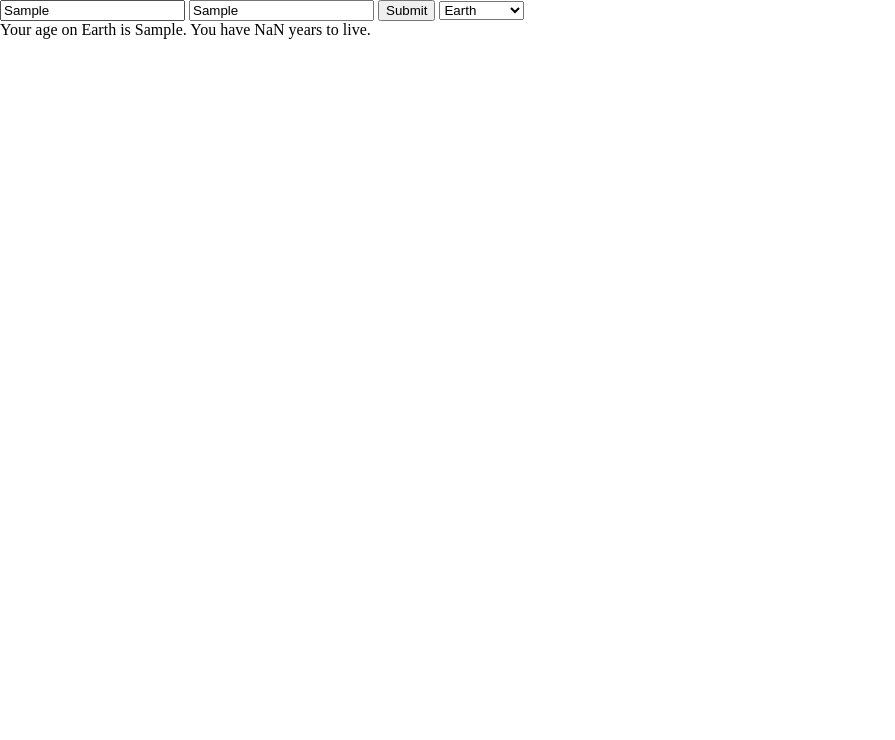
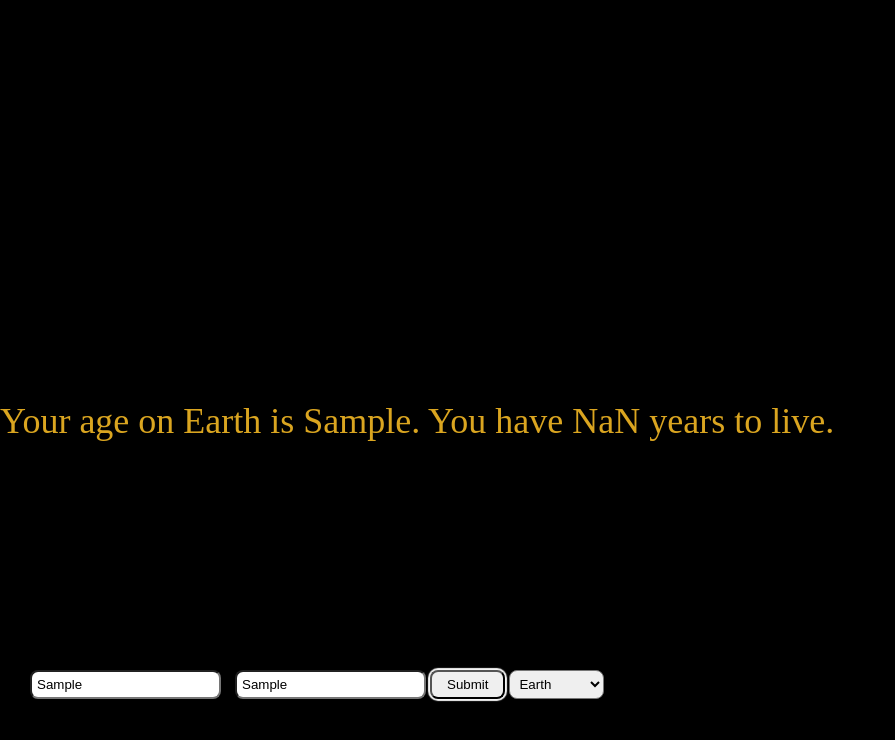
Before and after one commit to dcouch440/solar-age-calculator, a website built with webpack: page src/index.html in a window 1280 px wide. Both pictures are taken after typing "Sample", "Sample" into the empty fields and a click on the button "Submit". Shown: the whole page, without its empty margins (0-895 px from the left). Built offline with nearby package versions, Linux system fonts and the light colour scheme.

Commit message:
add basic css styles

```diff
--- a/src/css/styles.css
+++ b/src/css/styles.css
@@ -7,3 +7,34 @@ html, body {
   height: 100%;
   width: 100%;
 }
+body {
+  background-color: black;
+  display: flex;
+  position: relative;
+  justify-content: center;
+  align-items: flex-end;
+}
+#ui-container {
+  height: 150px;
+  width: 100%;
+  padding: 20px;
+}
+#ui-container > * {
+  border-radius: 8px;
+  padding: 5px;
+}
+#ui-container > *:focus {
+  outline: none;
+  box-shadow: 0 0 1px 2px whitesmoke;
+}
+#submit {
+  padding-right: 15px;
+  padding-left: 15px;
+}
+#output {
+  position: absolute;
+  top: 50%;
+  left: 0%;
+  color: goldenrod;
+  font-size: 36px;
+}
--- a/src/index.html
+++ b/src/index.html
@@ -6,10 +6,12 @@
   <title>Document</title>
 </head>
 <body>
+  <div id="output"></div>
+  <div id="ui-container">
     <label for="age"></label>
-  <input id="age" type="text" placeholder="Give your Age"></input>
+    <input autocomplete="off" id="age" type="text" placeholder="Give your Age"></input>
     <label for="death"></label>
-  <input id="death" type="text" placeholder="Give your expectancy">
+    <input autocomplete="off" id="death" type="text" placeholder="Give your expectancy">
     <button id="submit" type="submit">Submit</button>
     <select id="options">
       <optgroup>
@@ -19,6 +21,6 @@
         <option>Jupiter</option>
       </optgroup>
     </select>
-  <div id="output"></div>
+  </div>
 </body>
 </html>
```
Also changed, not shown: README.md. Lines whose indentation alone changed are shown as unchanged.
